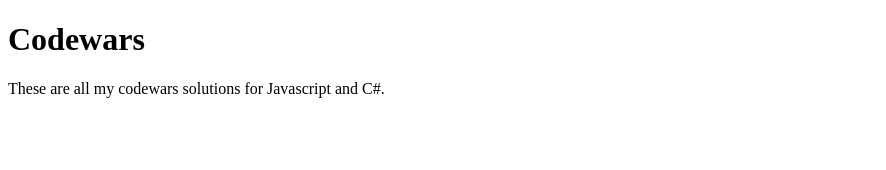
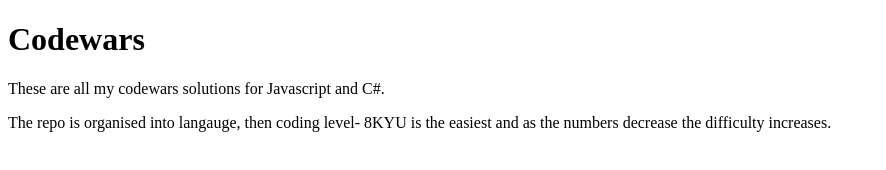
Before and after one commit to eleanorlatus/codewars, a plain HTML site: page index.html in a window 1280 px wide. Shown: the whole page, without its empty margins (0-886 px from the left). Drawn offline with Linux system fonts and the light colour scheme.

```diff
--- a/index.html
+++ b/index.html
@@ -9,5 +9,6 @@
 <body>
     <h1>Codewars</h1>
     <p>These are all my codewars solutions for Javascript and C#.</p>
+    <p>The repo is organised into langauge, then coding level- 8KYU is the easiest and as the numbers decrease the difficulty increases.</p>
 </body>
 </html>
```
